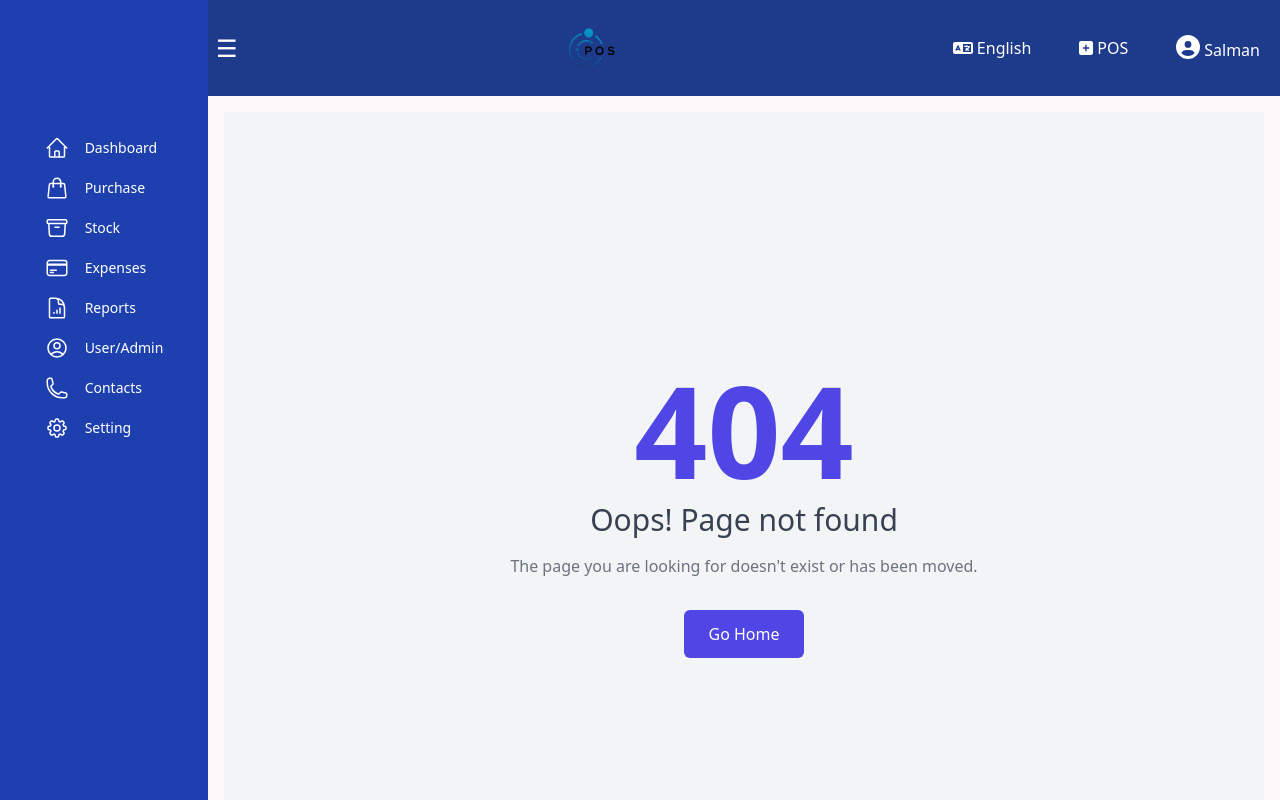
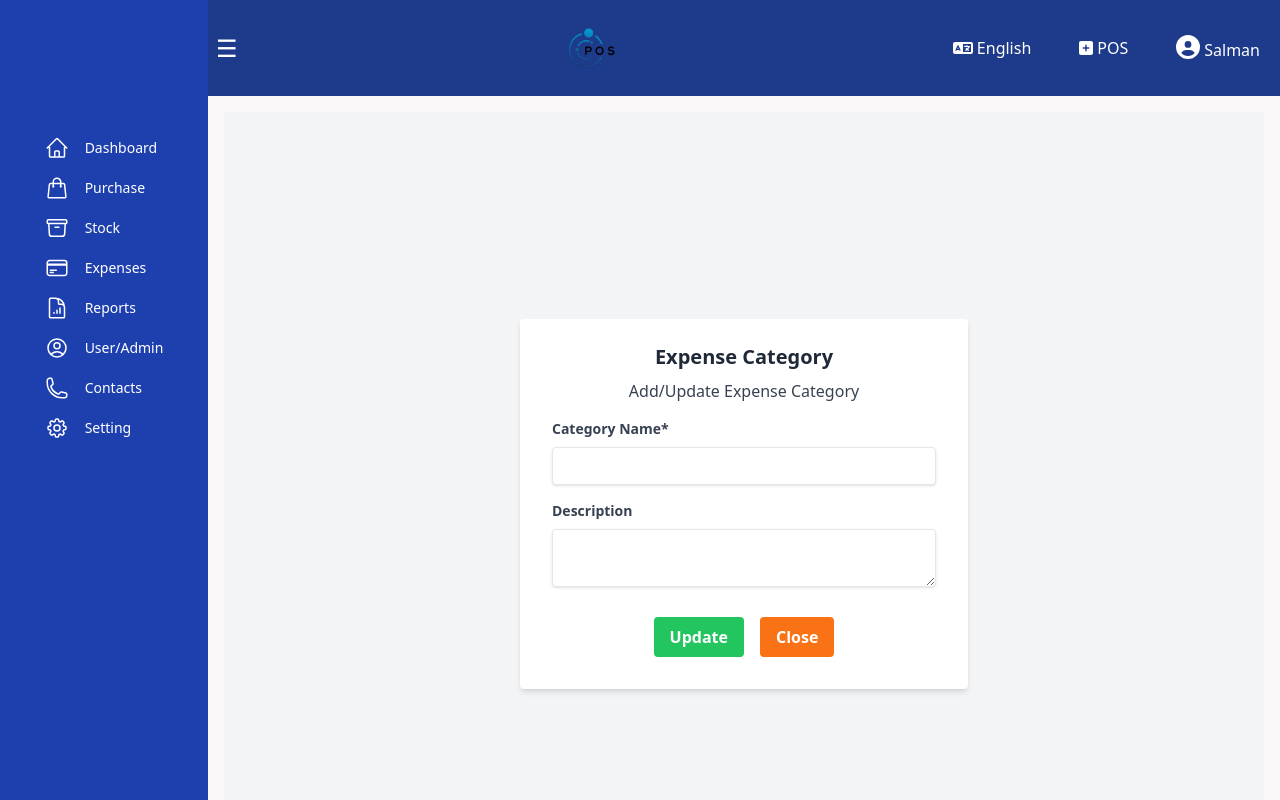
Before and after one commit to ashik12060/pos-site, a React (Create React App) app: page /expense-category/update in a window 1280 px wide. Shown: the top 800 px of the page. Built offline with nearby package versions, Linux system fonts and the light colour scheme.

Commit message:
category list updated

```diff
--- a/src/App.js
+++ b/src/App.js
@@ -34,6 +34,8 @@ import StockAdjustmentDetails from "./components/NavBarAssets/Stock/StockAdjustm
 import StockUpdate from "./components/NavBarAssets/Stock/StockUpdate";
 import EditExpenses from "./components/NavBarAssets/Expenses/EditExpenses";
 import AddExpenses from "./components/NavBarAssets/Expenses/AddExpenses";
+import CategoryAdd from "./components/NavBarAssets/Expenses/CategoryAdd";
+import CategoryUpdate from "./components/NavBarAssets/Expenses/CategoryUpdate";
 
 function App() {
   const [isSidebarOpen, setIsSidebarOpen] = useState(true);
@@ -83,6 +85,8 @@ function App() {
               <Route path="/category-list" element={<CategoryList />} />
               <Route path="/expense-list/add" element={<AddExpenses />} />
               <Route path="/expense-list/update" element={<EditExpenses />} />
+              <Route path="/expense-category/add" element={<CategoryAdd />} />
+              <Route path="/expense-category/update" element={<CategoryUpdate />} />
 
 
               <Route path="/total-report" element={<TotalReport />} />
--- /dev/null
+++ b/src/components/NavBarAssets/Expenses/CategoryAdd.js
@@ -0,0 +1,75 @@
+import React, { useState } from 'react';
+import { Link } from 'react-router-dom';
+
+function CategoryAdd() {
+  const [categoryName, setCategoryName] = useState('');
+  const [description, setDescription] = useState('');
+
+  const handleSubmit = (event) => {
+    event.preventDefault();
+    console.log('Category Name:', categoryName);
+    console.log('Description:', description);
+  };
+
+  return (
+    <div className="bg-gray-100 min-h-screen flex flex-col items-center justify-center">
+      <div className="bg-white shadow-md rounded px-8 pt-6 pb-8 mb-4 flex flex-col items-center w-full max-w-md">
+        <h2 className="text-gray-800 text-xl font-bold mb-2">Expense Category</h2>
+        <p className="text-gray-700 text-base mb-4">
+          Add/Update Expense Category
+        </p>
+
+        <form onSubmit={handleSubmit} className="w-full">
+          <div className="mb-4">
+            <label
+              htmlFor="categoryName"
+              className="block text-gray-700 text-sm font-bold mb-2"
+            >
+              Category Name*
+            </label>
+            <input
+              type="text"
+              id="categoryName"
+              className="shadow appearance-none border rounded w-full py-2 px-3 text-gray-700 leading-tight focus:outline-none focus:shadow-outline"
+              value={categoryName}
+              onChange={(e) => setCategoryName(e.target.value)}
+            />
+          </div>
+
+          <div className="mb-6">
+            <label
+              htmlFor="description"
+              className="block text-gray-700 text-sm font-bold mb-2"
+            >
+              Description
+            </label>
+            <textarea
+              id="description"
+              className="shadow appearance-none border rounded w-full py-2 px-3 text-gray-700 leading-tight focus:outline-none focus:shadow-outline"
+              value={description}
+              onChange={(e) => setDescription(e.target.value)}
+            />
+          </div>
+
+          <div className="flex items-center justify-center">
+            <button
+              type="submit"
+              className="bg-green-500 hover:bg-green-700 text-white font-bold py-2 px-4 rounded focus:outline-none focus:shadow-outline"
+            >
+              Save
+            </button>
+            <Link
+            to='/dashboard'
+              type="button"
+              className="bg-orange-500 hover:bg-orange-700 text-white font-bold py-2 px-4 rounded focus:outline-none focus:shadow-outline ml-4"
+            >
+              Close
+            </Link>
+          </div>
+        </form>
+      </div>
+    </div>
+  );
+}
+
+export default CategoryAdd;
--- a/src/components/NavBarAssets/Expenses/CategoryList.js
+++ b/src/components/NavBarAssets/Expenses/CategoryList.js
@@ -1,19 +1,27 @@
-import React, { useState } from 'react';
+import React, { useState } from "react";
+import { Link, useNavigate } from "react-router-dom";
 
 const categories = [
-    { id: 1, categoryName: 'Mele Tang Road', description: 'Lunch Cost', status: 'Active' },
-    { id: 2, categoryName: 'Ads', description: '', status: 'Active' },
+  {
+    id: 1,
+    categoryName: "Mele Tang Road",
+    description: "Lunch Cost",
+    status: "Active",
+  },
+  { id: 2, categoryName: "Ads", description: "", status: "Active" },
 ];
 
 const CategoryList = () => {
   const [selectedCategories, setSelectedCategories] = useState([]);
   const [dropdownOpen, setDropdownOpen] = useState(null);
+  const navigate = useNavigate();
 
   const toggleDropdown = (id) => {
     setDropdownOpen(dropdownOpen === id ? null : id);
   };
 
   const handleSelect = (id) => {
+
     if (selectedCategories.includes(id)) {
       setSelectedCategories(selectedCategories.filter((item) => item !== id));
     } else {
@@ -22,21 +30,53 @@ const CategoryList = () => {
   };
 
   const handleDelete = () => {
-        alert('Deleting selected items');
+    alert("Deleting selected items");
+  };
+
+
+  const handleAction = (actionType, entry) => {
+    switch (actionType) {
+      case "edit":
+        navigate(`/expense-category/update`);
+        break;
+
+      case "delete":
+        alert(`Deleting entry with reference no: ${entry.referenceNo}`);
+        break;
+      default:
+        alert("Unknown action");
+    }
   };
 
   return (
     <div className="container mx-auto px-4 py-8">
       <div className="flex flex-col md:flex-row justify-between items-center mb-4">
-                <h1 className="text-xl font-bold mb-4 md:mb-0">Expense Category List</h1>
+        <h1 className="text-xl font-bold mb-4 md:mb-0">
+          Expense Category List
+        </h1>
         <div className="flex flex-wrap items-center space-x-2">
-                        <button className="bg-green-500 text-white py-2 px-4 rounded mb-2 md:mb-0">Copy</button>
-                        <button className="bg-green-500 text-white py-2 px-4 rounded mb-2 md:mb-0">Excel</button>
-                        <button className="bg-green-500 text-white py-2 px-4 rounded mb-2 md:mb-0">PDF</button>
-                        <button className="bg-green-500 text-white py-2 px-4 rounded mb-2 md:mb-0">Print</button>
-                        <button className="bg-green-500 text-white py-2 px-4 rounded">CSV</button>
+          <button className="bg-green-500 text-white py-2 px-4 rounded mb-2 md:mb-0">
+            Copy
+          </button>
+          <button className="bg-green-500 text-white py-2 px-4 rounded mb-2 md:mb-0">
+            Excel
+          </button>
+          <button className="bg-green-500 text-white py-2 px-4 rounded mb-2 md:mb-0">
+            PDF
+          </button>
+          <button className="bg-green-500 text-white py-2 px-4 rounded mb-2 md:mb-0">
+            Print
+          </button>
+          <button className="bg-green-500 text-white py-2 px-4 rounded">
+            CSV
+          </button>
         </div>
-                <button className="bg-blue-500 text-white py-2 px-4 rounded mt-4 md:mt-0">+ New Category</button>
+        <Link
+          to="/expense-category/add"
+          className="bg-blue-500 text-white py-2 px-4 rounded mt-4 md:mt-0"
+        >
+          + New Category
+        </Link>
       </div>
       <div className="bg-white shadow rounded overflow-x-auto">
         <table className="min-w-full table-auto">
@@ -48,20 +88,28 @@ const CategoryList = () => {
                   className="form-checkbox"
                   onChange={(e) => {
                     if (e.target.checked) {
-                                            setSelectedCategories(categories.map((category) => category.id));
+                      setSelectedCategories(
+                        categories.map((category) => category.id)
+                      );
                     } else {
                       setSelectedCategories([]);
                     }
                   }}
-                                    checked={
-                                        selectedCategories.length === categories.length
-                                    }
+                  checked={selectedCategories.length === categories.length}
                 />
               </th>
-                            <th className="px-4 py-2 text-left text-sm font-semibold text-gray-600">Category Name</th>
-                            <th className="px-4 py-2 text-left text-sm font-semibold text-gray-600">Description</th>
-                            <th className="px-4 py-2 text-left text-sm font-semibold text-gray-600">Status</th>
-                            <th className="px-4 py-2 text-left text-sm font-semibold text-gray-600">Action</th>
+              <th className="px-4 py-2 text-left text-sm font-semibold text-gray-600">
+                Category Name
+              </th>
+              <th className="px-4 py-2 text-left text-sm font-semibold text-gray-600">
+                Description
+              </th>
+              <th className="px-4 py-2 text-left text-sm font-semibold text-gray-600">
+                Status
+              </th>
+              <th className="px-4 py-2 text-left text-sm font-semibold text-gray-600">
+                Action
+              </th>
             </tr>
           </thead>
           <tbody>
@@ -82,7 +130,17 @@ const CategoryList = () => {
                     {category.status}
                   </span>
                 </td>
-                                <td className="px-4 py-2 relative">
+                <td className="px-4 py-2">
+                  <select
+                    className="bg-blue-500 text-white font-bold py-1 px-2 rounded w-30"
+                    onChange={(e) => handleAction(e.target.value)}
+                  >
+                    <option value="">Action</option>
+                    <option value="edit">Edit</option>
+                    <option value="delete">Delete</option>
+                  </select>
+                </td>
+                {/* <td className="px-4 py-2 relative">
                   <button
                     onClick={() => toggleDropdown(category.id)}
                     className="bg-blue-500 text-white py-1 px-2 rounded relative"
@@ -91,26 +149,28 @@ const CategoryList = () => {
                     {dropdownOpen === category.id && (
                       <div
                         className="absolute right-0 top-0 mt-0 w-28 bg-white border rounded shadow-lg z-10"
-                                                style={{ transform: 'translateY(-100%)' }}
+                        style={{ transform: "translateY(-100%)" }}
                       >
                         <ul className="py-1">
                           <li
                             className="px-4 py-2 text-sm text-gray-700 cursor-pointer hover:bg-gray-100"
-                                                        onClick={() => alert('Edit Clicked')}
+                            onClick={() => alert("Edit Clicked")}
                           >
-                                                        <i className="fas fa-edit text-blue-500 mr-2"></i>Edit
+                            <i className="fas fa-edit text-blue-500 mr-2"></i>
+                            Edit
                           </li>
                           <li
                             className="px-4 py-2 text-sm text-gray-700 cursor-pointer hover:bg-gray-100"
-                                                        onClick={() => alert('Delete Clicked')}
+                            onClick={() => alert("Delete Clicked")}
                           >
-                                                        <i className="fas fa-trash text-red-500 mr-2"></i>Delete
+                            <i className="fas fa-trash text-red-500 mr-2"></i>
+                            Delete
                           </li>
                         </ul>
                       </div>
                     )}
                   </button>
-                                </td>
+                </td> */}
               </tr>
             ))}
           </tbody>
@@ -124,19 +184,24 @@ const CategoryList = () => {
               Delete Selected
             </button>
           )}
-
         </div>
       </div>
       <div className="flex justify-between items-center mt-4">
-                <span>Showing 1 to {categories.length} of {categories.length} entries</span>
+        <span>
+          Showing 1 to {categories.length} of {categories.length} entries
+        </span>
         <div>
-                    <button className="bg-gray-300 text-gray-700 py-1 px-3 rounded">Previous</button>
+          <button className="bg-gray-300 text-gray-700 py-1 px-3 rounded">
+            Previous
+          </button>
           <span className="mx-2">1</span>
-                    <button className="bg-gray-300 text-gray-700 py-1 px-3 rounded">Next</button>
+          <button className="bg-gray-300 text-gray-700 py-1 px-3 rounded">
+            Next
+          </button>
         </div>
       </div>
     </div>
   );
-}
+};
 
 export default CategoryList;
--- /dev/null
+++ b/src/components/NavBarAssets/Expenses/CategoryUpdate.js
@@ -0,0 +1,75 @@
+import React, { useState } from 'react';
+import { Link } from 'react-router-dom';
+
+function CategoryUpdate() {
+  const [categoryName, setCategoryName] = useState('');
+  const [description, setDescription] = useState('');
+
+  const handleSubmit = (event) => {
+    event.preventDefault();
+    console.log('Category Name:', categoryName);
+    console.log('Description:', description);
+  };
+
+  return (
+    <div className="bg-gray-100 min-h-screen flex flex-col items-center justify-center">
+      <div className="bg-white shadow-md rounded px-8 pt-6 pb-8 mb-4 flex flex-col items-center w-full max-w-md">
+        <h2 className="text-gray-800 text-xl font-bold mb-2">Expense Category</h2>
+        <p className="text-gray-700 text-base mb-4">
+          Add/Update Expense Category
+        </p>
+
+        <form onSubmit={handleSubmit} className="w-full">
+          <div className="mb-4">
+            <label
+              htmlFor="categoryName"
+              className="block text-gray-700 text-sm font-bold mb-2"
+            >
+              Category Name*
+            </label>
+            <input
+              type="text"
+              id="categoryName"
+              className="shadow appearance-none border rounded w-full py-2 px-3 text-gray-700 leading-tight focus:outline-none focus:shadow-outline"
+              value={categoryName}
+              onChange={(e) => setCategoryName(e.target.value)}
+            />
+          </div>
+
+          <div className="mb-6">
+            <label
+              htmlFor="description"
+              className="block text-gray-700 text-sm font-bold mb-2"
+            >
+              Description
+            </label>
+            <textarea
+              id="description"
+              className="shadow appearance-none border rounded w-full py-2 px-3 text-gray-700 leading-tight focus:outline-none focus:shadow-outline"
+              value={description}
+              onChange={(e) => setDescription(e.target.value)}
+            />
+          </div>
+
+          <div className="flex items-center justify-center">
+            <button
+              type="submit"
+              className="bg-green-500 hover:bg-green-700 text-white font-bold py-2 px-4 rounded focus:outline-none focus:shadow-outline"
+            >
+              Update
+            </button>
+            <Link
+            to='/dashboard'
+              type="button"
+              className="bg-orange-500 hover:bg-orange-700 text-white font-bold py-2 px-4 rounded focus:outline-none focus:shadow-outline ml-4"
+            >
+              Close
+            </Link>
+          </div>
+        </form>
+      </div>
+    </div>
+  );
+}
+
+export default CategoryUpdate;
--- a/src/components/NavBarAssets/Expenses/EditExpenses.js
+++ b/src/components/NavBarAssets/Expenses/EditExpenses.js
@@ -1,4 +1,5 @@
 import React, { useState } from 'react';
+import { Link } from 'react-router-dom';
 
 function EditExpenses() {
   const [expenseDate, setExpenseDate] = useState('');
@@ -138,12 +139,12 @@ function EditExpenses() {
           >
             Update
           </button>
-          <button
+          <Link to='/dashboard'
             type="button"
             className="bg-orange-500 hover:bg-orange-700 text-white font-bold py-2 px-4 rounded ml-4 focus:outline-none focus:shadow-outline"
           >
             Close
-          </button>
+          </Link>
         </div>
       </form>
     </div>
```
Also changed, not shown: src/components/NavBarAssets/Expenses/ExpenseList.js (+1 -11 lines). Lines whose indentation alone changed are shown as unchanged.
